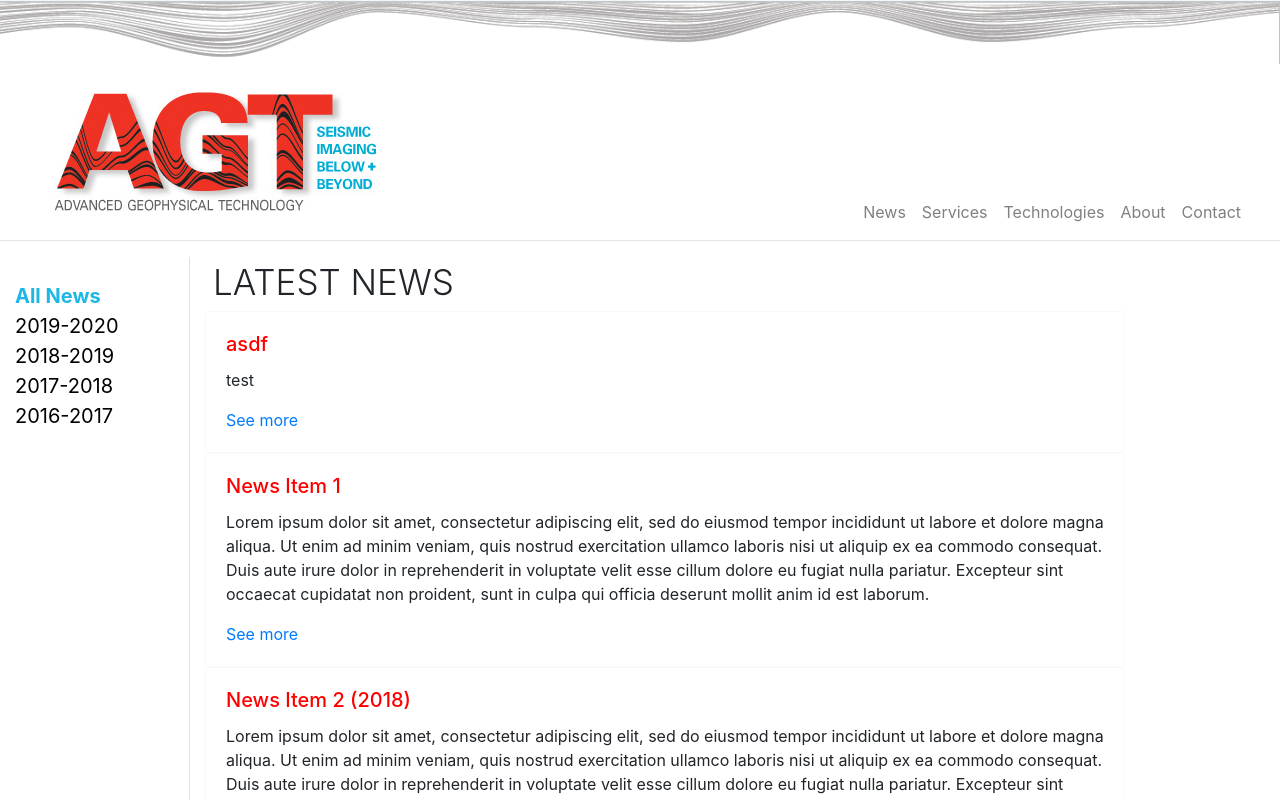
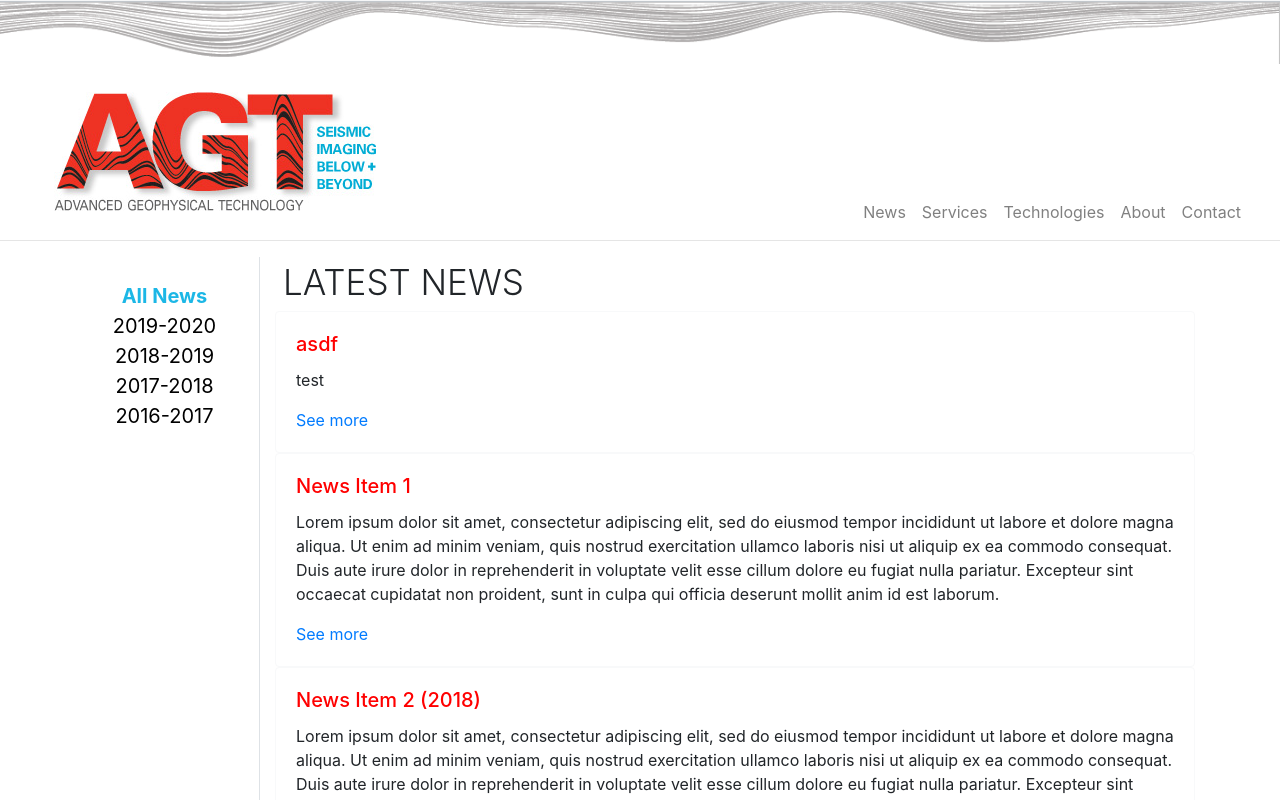
Before and after one commit to stevenrsun/agtgeo, a React (Create React App) app: page /News in a window 1280 px wide. Shown: the top 800 px of the page. Built offline with nearby package versions, Linux system fonts and the light colour scheme.

Commit message:
minor design changes

```diff
--- a/src/pages/news.js
+++ b/src/pages/news.js
@@ -100,10 +100,10 @@ export class News extends Component {
     render() {
         var newsFormatted = this.formatNews();
         return (
-            <div style={{width: '70vw'}}>
+            <div style={{width: '100vw'}}>
             <div class="container" style={{width: '100vw'}}>
                 <div class="row">
-                    <div class="col-2 border-right text-left">
+                    <div class="col-2 border-right text-center">
                         <br/>
                         <Link onClick={this.reset} style={{fontSize: 20, fontWeight: 'bold', color: '#1cb7e6'}}>All News</Link><br/>
                         <Link onClick={() => this.applyFilter(2019)} style={{fontSize: 20, color: 'black'}}>2019-2020</Link><br/>
--- a/src/pages/services.js
+++ b/src/pages/services.js
@@ -93,7 +93,7 @@ export class Services extends Component {
     render() {
         var serviceFormatted = this.formatService();
         return (
-            <div style={{width: '70vw'}}>
+            <div style={{width: '100vw'}}>
             <div class="container">
                 <div class="row">
                     <div class="col-2 border-right">
```
